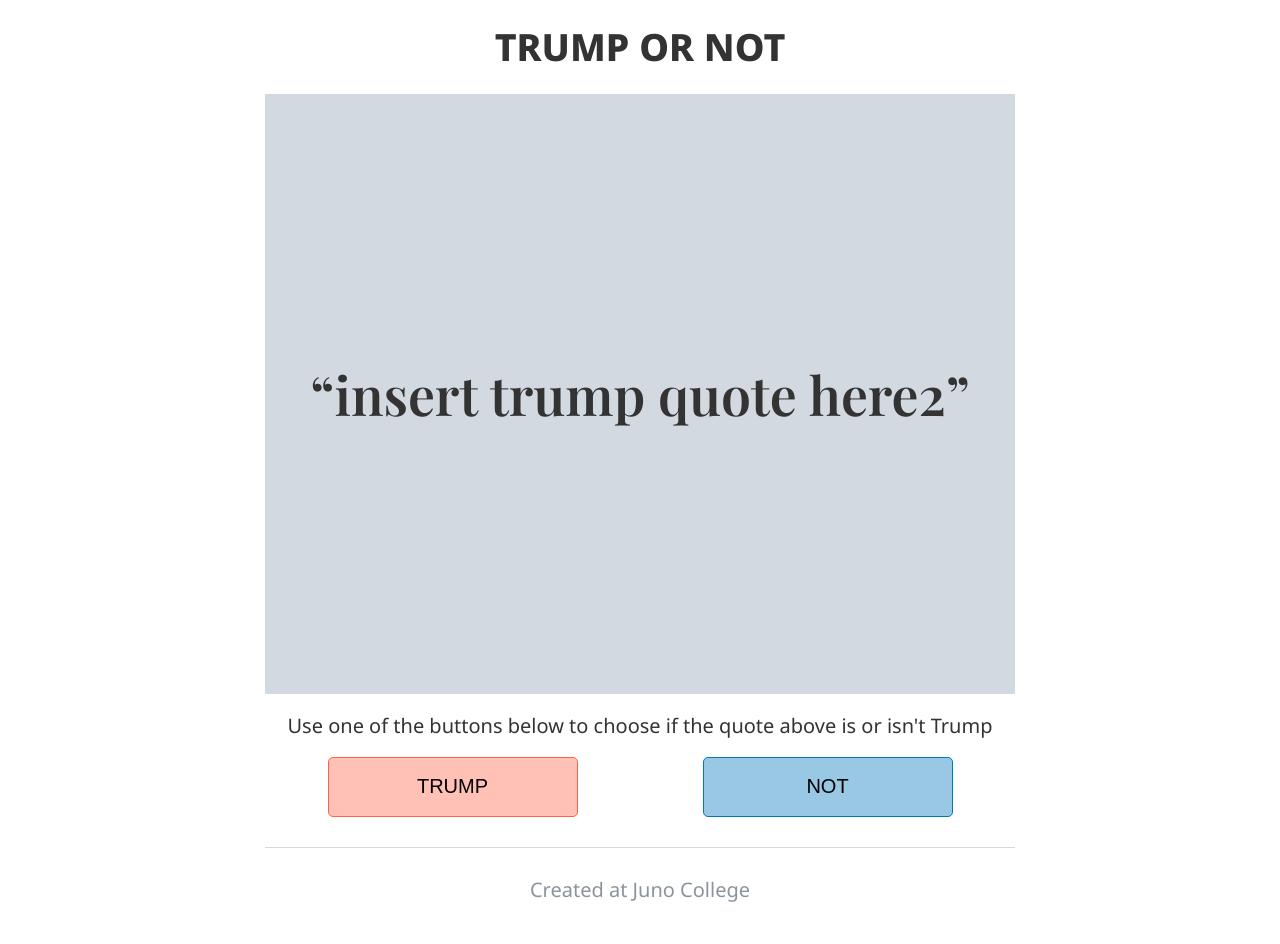
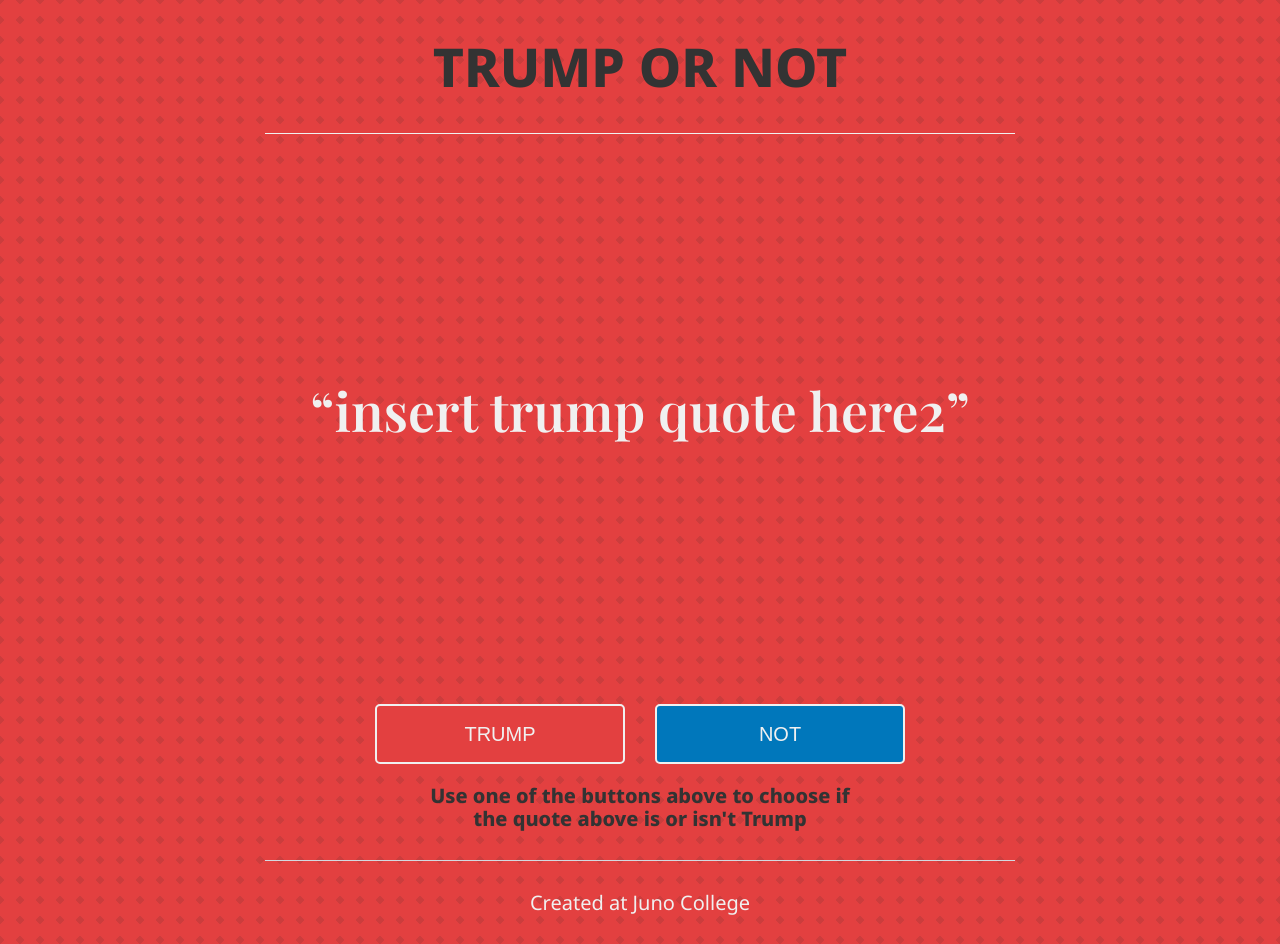
Before and after one commit to Jakob-and-Andres-get-Trumps-quotes/juno-project2-jakob-and-andres, a plain HTML site: page index.html in a window 1280 px wide. Before the commit the page ends 903 px from the top, so only its background shows below. Drawn offline with nearby package versions, Linux system fonts and the light colour scheme.

Commit message:
stylized the page more

```diff
--- a/index.html
+++ b/index.html
@@ -16,7 +16,9 @@
 </head>
 <body>
     <header>
-        <h1>trump or not</h1>
+        <div class="wrapper">
+            <h1>trump or not</h1>
+        </div>
     </header>
     <main>
 
@@ -29,12 +31,12 @@
 
             </div>
 
-            <p class="cta">Use one of the buttons below to choose if the quote above is or isn't Trump</p>
-
             <ul class="buttonContainer">
                 <li><button id="trumpButton" class="responseButton">Trump</button></li>
                 <li><button id="notButton" class="responseButton">Not</button></li>
             </ul>
+
+            <p class="cta">Use one of the buttons above to choose if the quote above is or isn't Trump</p>
 
             <!-- popup that appears once the user has clicked on a possible anwer -->
             <div class="answerPopup disappear">
@@ -43,7 +45,7 @@
                         <!-- this below will show the text for an incorrect answer -->
                         <p id="wrongAnswer" class="answer"><span>Ya fired!</span><br/> You guessed wrong!</p>
                         <!-- this below will show the text for a correct answer -->
-                        <p id="rightAnswer" class="answer disappear"><span>Iuge</span><br/>Good guess!</p>
+                        <p id="rightAnswer" class="answer disappear"><span>Yuge</span><br/>Good guess!</p>
                     </div>
                 </div>
                 <div class="buttonContainer"><button id="resetButton">Try again</button></div>
--- a/styles/sass/_footer.scss
+++ b/styles/sass/_footer.scss
@@ -2,7 +2,8 @@
 
 footer {
   margin-top: 30px;
-  color: variables.$gray;
+  color: variables.$white;
+  padding: 0 0 30px;
   .wrapper {
     border-top: 1px solid variables.$lightGray;
     padding-top: 30px;
--- a/styles/sass/_global.scss
+++ b/styles/sass/_global.scss
@@ -12,6 +12,14 @@
 
 .skip-link:focus {
   left: 0;
+}
+
+body {
+  // used https://superdesigner.co/tools/css-backgrounds
+  background: radial-gradient(transparent 79%, #cc3d3d 80%);
+        background-size: 1em 1em;
+        background-color: #e34040;
+        opacity: 1
 }
 
 
@@ -46,7 +54,7 @@ img {
 }
 
 button {
-  border: 1px solid variables.$gray;
+  border: 1px solid variables.$black;
   border-radius: 5px;
   width: 250px;
   height: 60px;
--- a/styles/sass/_main.scss
+++ b/styles/sass/_main.scss
@@ -1,14 +1,18 @@
 @use './variables';
 @use './typography';
 
-
+header {
+  .wrapper {
+    border-bottom: 1px solid variables.$white;
+  }
+}
 
 .quoteContainer {
   padding: 20px;
-  background-color: variables.$lightGray;
+  // background-color: variables.$lightGray;
   width: 100%;
   height: 1px;
-  min-height: 600px;
+  min-height: 550px;
 
   .textContainer {
     font-family: 'Playfair Display', serif;
@@ -21,34 +25,51 @@
 
     p {
       margin: 0;
+      color: variables.$white;
     }
   }
 }
 
 .buttonContainer {
   display: flex;
-  justify-content: space-around;
+  justify-content: center;
   #trumpButton{
-    background-color: rgba($color:variables.$trumpRed, $alpha:0.4);
-    border-color: variables.$trumpRed;
+    background-color: rgba($color:variables.$trumpRed, $alpha:1);
+    border: 2px solid variables.$white;
     &:hover {
-      background-color: rgba($color:variables.$trumpRed, $alpha:0.8);
+      background-color: rgba($color:variables.$lightGray, $alpha:0.6);
+      border: 3px solid variables.$white;
+      color: variables.$black;
     }
   }
   #notButton{
-    background-color: rgba($color:variables.$secondaryColor, $alpha:0.4);
-    border-color: variables.$secondaryColor;
+    background-color: rgba($color:variables.$secondaryColor, $alpha:1);
+    border: 2px solid variables.$white;
     &:hover {
-      background-color: rgba($color:variables.$secondaryColor, $alpha:0.8);
+      background-color: rgba($color:variables.$lightGray, $alpha:0.6);
+      border: 3px solid variables.$white;
+      color: variables.$black;
     }
   }
   &.disappear{
     display: none;
   }
+  li {
+    margin: 0 15px;
+    button {
+      color: variables.$white;
+    }
+  }
+}
+
+.cta {
+  font-weight: 600;
+  max-width: 450px;
+  margin: 0 auto;
 }
 
 .answerPopup {
-  background-color: rgba( $color:variables.$gray, $alpha:0.8 );
+  background-color: rgba( $color:variables.$trumpRed, $alpha:0.8 );
   position: absolute;
   top: 0;
   left: 0;
--- a/styles/sass/_typography.scss
+++ b/styles/sass/_typography.scss
@@ -10,5 +10,6 @@ body {
 
 h1 {
   text-transform: uppercase;
-  font-size: 2.35rem;
+  font-size: 3.35rem;
+  color: variables.$black;
 }
--- a/styles/sass/_variables.scss
+++ b/styles/sass/_variables.scss
@@ -1,5 +1,5 @@
 // Main colours
-$trumpRed: tomato;
+$trumpRed: #e34040;
 $secondaryColor: #0077BB;
 $white: #F0F0F0;
 $gray: #8b949e;
```
Also changed, not shown: styles/styles.css.
